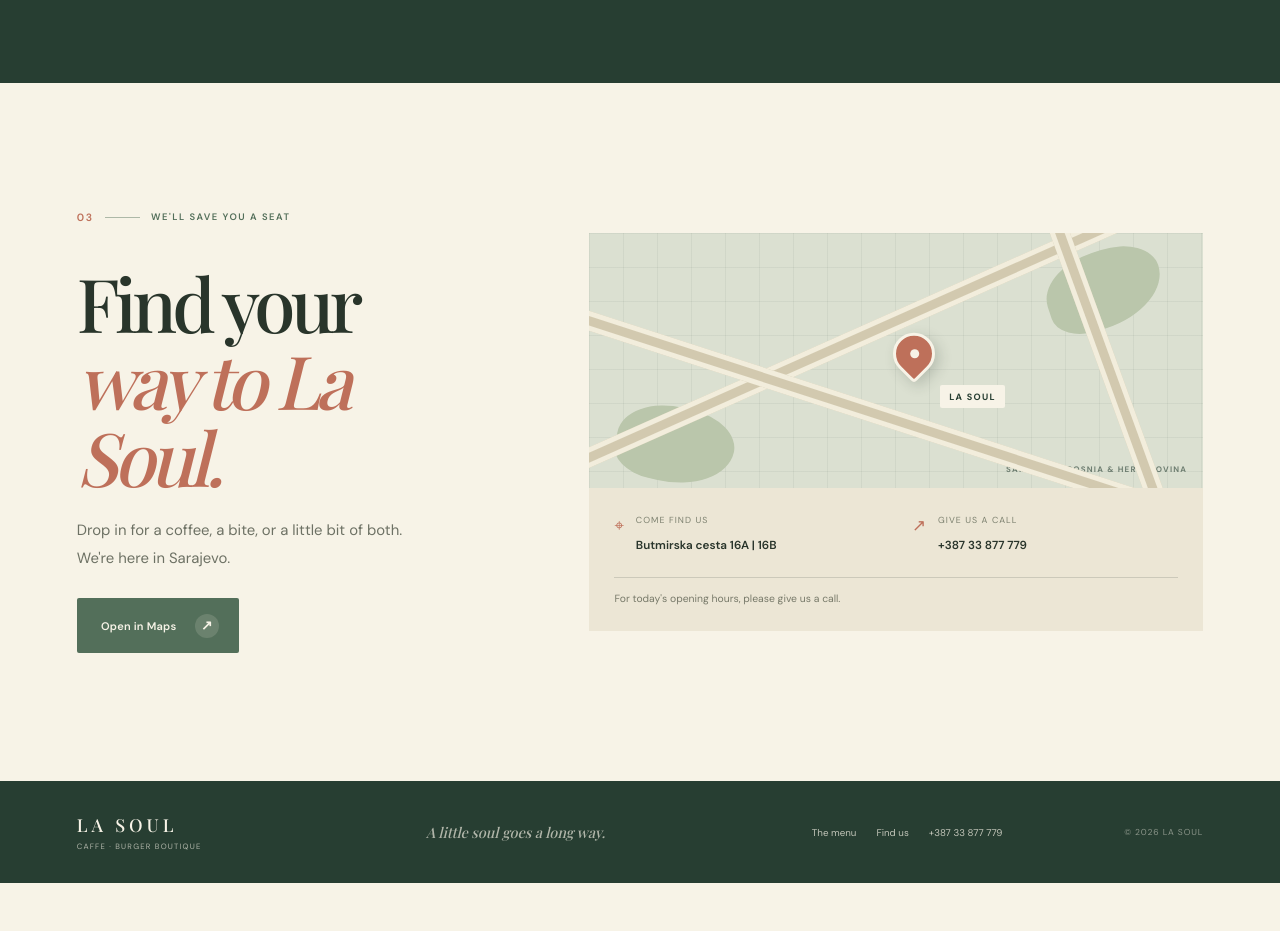
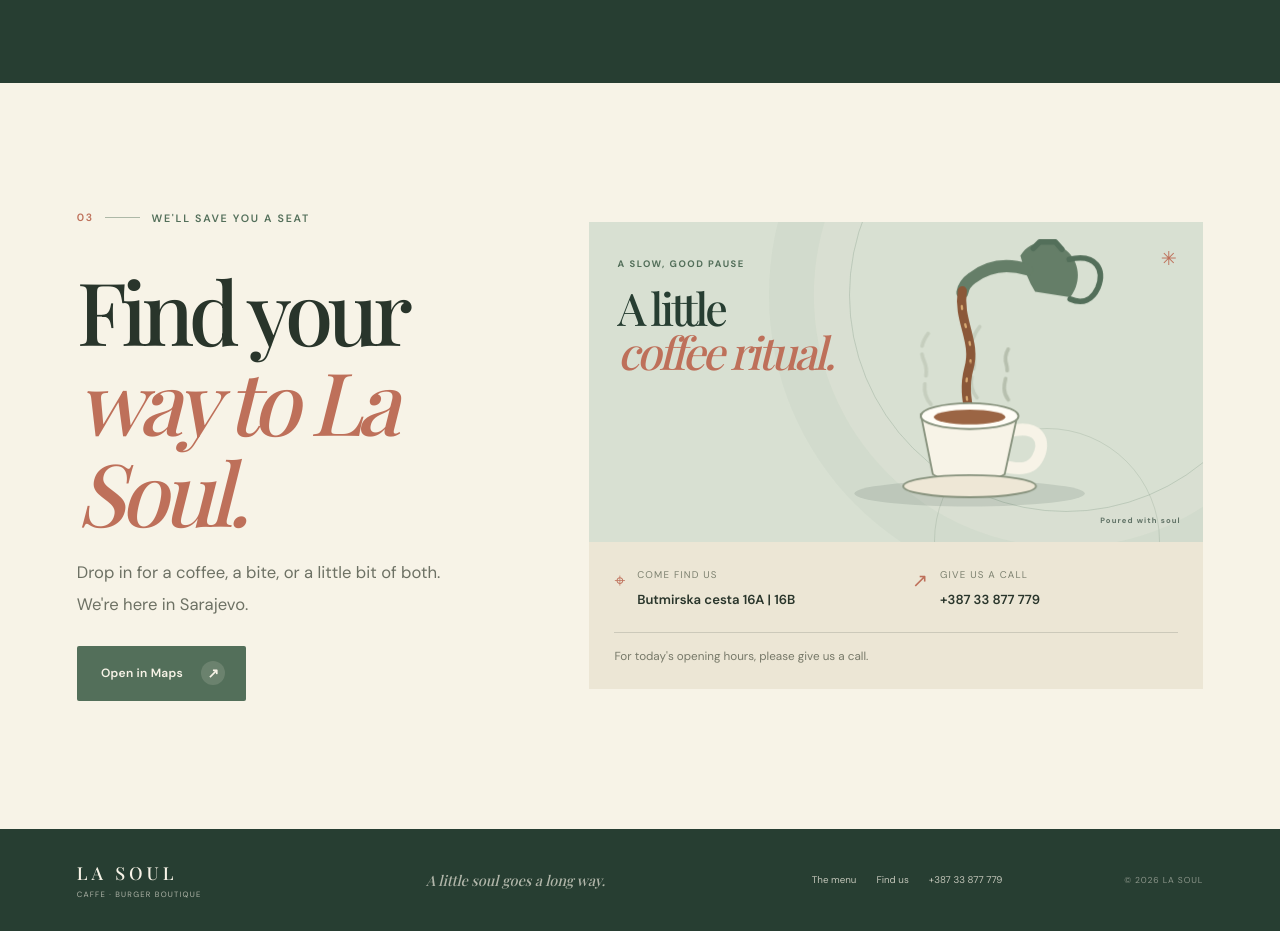
Before and after one commit to jiren9k-max/La-soul, a plain HTML site: page index.html in a window 1280 px wide. Shown: the part 2660-3591 px from the top of the page. Before the commit the page ends 3543 px from the top, so only its background shows below. Drawn offline with nearby package versions, Linux system fonts and the light colour scheme; a web font is replaced by a local one.

Commit message:
Add animated coffee pour to visit section

```diff
--- a/index.html
+++ b/index.html
@@ -187,12 +187,35 @@
           <a class="button button-green" href="https://maps.google.com/?q=Butmirska+cesta+16A%2C+Sarajevo" target="_blank" rel="noopener noreferrer"><span data-i18n="openMaps">Open in Maps</span><span class="button-arrow" aria-hidden="true">↗</span></a>
         </div>
         <div class="visit-card">
-          <div class="visit-map-art" aria-hidden="true">
-            <span class="map-road road-a"></span><span class="map-road road-b"></span><span class="map-road road-c"></span>
-            <span class="map-park park-a"></span><span class="map-park park-b"></span>
-            <span class="map-pin"><i></i></span>
-            <span class="map-label">LA SOUL</span>
-            <span class="map-caption" data-i18n="mapCaption">SARAJEVO · BOSNIA & HERZEGOVINA</span>
+          <div class="visit-coffee-art" aria-hidden="true">
+            <div class="coffee-art-copy">
+              <span class="coffee-art-kicker" data-i18n="coffeeRitualLabel">A slow, good pause</span>
+              <p data-i18n="coffeeRitualTitle">A little<br><em>coffee ritual.</em></p>
+            </div>
+            <span class="coffee-art-sparkle" aria-hidden="true">✳</span>
+            <svg class="coffee-pour-scene" viewBox="0 0 520 330" fill="none" aria-hidden="true">
+              <ellipse class="cup-shadow" cx="260" cy="286" rx="125" ry="14" />
+              <path class="coffee-steam steam-one" d="M218 185C203 168 218 155 211 139C206 128 207 119 215 108" />
+              <path class="coffee-steam steam-two" d="M268 178C253 160 270 147 264 132C260 121 263 111 271 101" />
+              <path class="coffee-steam steam-three" d="M302 187C291 172 304 161 300 149C297 140 300 133 307 125" />
+              <g class="coffee-pot">
+                <path class="kettle-body" d="M315 28C326 9 352 9 367 24C381 38 380 59 369 73L331 67C324 56 319 43 315 28Z" />
+                <path class="kettle-spout" d="M323 43C301 36 280 39 263 52C256 57 253 62 252 68" />
+                <path class="kettle-handle" d="M368 32C398 25 407 44 399 63C393 76 383 81 369 75" />
+                <path class="kettle-lid" d="M329 20L336 13H353L360 21" />
+              </g>
+              <path class="coffee-stream" d="M252 66C247 99 268 121 259 151C254 169 257 185 260 202" />
+              <path class="coffee-stream-highlight" d="M252 66C247 99 268 121 259 151C254 169 257 185 260 202" />
+              <circle class="coffee-drop coffee-drop-one" cx="258" cy="148" r="5" />
+              <circle class="coffee-drop coffee-drop-two" cx="259" cy="148" r="3.2" />
+              <path class="cup-handle" d="M301 219C336 210 343 229 334 247C328 259 316 262 294 255" />
+              <path class="cup-body" d="M207 200C237 214 282 214 312 200L298 265C272 283 244 283 220 265L207 200Z" />
+              <ellipse class="cup-rim" cx="260" cy="202" rx="53" ry="14" />
+              <ellipse class="coffee-surface" cx="260" cy="203" rx="39" ry="8" />
+              <path class="cup-base" d="M224 268C242 279 278 279 296 268" />
+              <ellipse class="cup-saucer" cx="260" cy="278" rx="72" ry="12" />
+            </svg>
+            <span class="coffee-art-stamp" data-i18n="coffeeRitualStamp">Poured with soul</span>
           </div>
           <div class="visit-details">
             <div class="visit-detail">
--- a/script.js
+++ b/script.js
@@ -26,7 +26,8 @@ const translations = {
     menuCtaNote: "The full menu is just a click away.", viewFullMenu: "View full menu",
     visitLabel: "We'll save you a seat", visitHeading: "Find your<br><em>way to La Soul.</em>",
     visitIntro: "Drop in for a coffee, a bite, or a little bit of both. We're here in Sarajevo.",
-    openMaps: "Open in Maps", mapCaption: "SARAJEVO · BOSNIA & HERZEGOVINA",
+    openMaps: "Open in Maps", coffeeRitualLabel: "A slow, good pause",
+    coffeeRitualTitle: "A little<br><em>coffee ritual.</em>", coffeeRitualStamp: "Poured with soul",
     addressLabel: "Come find us", callAhead: "Give us a call",
     hoursNote: "For today's opening hours, please give us a call.",
     footerLine: "A little soul goes a long way."
@@ -58,7 +59,8 @@ const translations = {
     menuCtaNote: "Cijeli meni vas čeka na jedan klik.", viewFullMenu: "Otvori cijeli meni",
     visitLabel: "Čuvamo vam mjesto", visitHeading: "Pronađite<br><em>put do La Soula.</em>",
     visitIntro: "Svratite na kafu, nešto za pojesti ili oboje. Nalazimo se u Sarajevu.",
-    openMaps: "Otvori u mapama", mapCaption: "SARAJEVO · BOSNA I HERCEGOVINA",
+    openMaps: "Otvori u mapama", coffeeRitualLabel: "Usporen trenutak",
+    coffeeRitualTitle: "Mali<br><em>kafeni ritual.</em>", coffeeRitualStamp: "Kafu sipamo s dušom",
     addressLabel: "Posjetite nas", callAhead: "Nazovite nas",
     hoursNote: "Za današnje radno vrijeme, molimo vas da nas pozovete.",
     footerLine: "Malo duše daleko se čuje."
--- a/styles.css
+++ b/styles.css
@@ -157,30 +157,52 @@ button { font: inherit; }
 
 .visit { display: grid; grid-template-columns: .8fr 1.2fr; align-items: center; gap: clamp(3rem, 8vw, 8rem); }
 .visit-copy .section-index { margin-bottom: 2.5rem; }
-.visit h2 { font-size: clamp(3.2rem, 5.8vw, 5.5rem); }
+.visit h2 { font-size: clamp(3.7rem, 6.8vw, 6rem); }
 .visit h2 em { color: var(--coral); }
-.visit-copy > p { max-width: 360px; margin: 1.3rem 0 1.6rem; }
-.button-green { min-height: 3rem; background: var(--sage-deep); color: var(--cream); font-size: .69rem; }
+.visit-copy .section-index { font-size: .67rem; }
+.visit-copy > p { max-width: 390px; margin: 1.3rem 0 1.6rem; font-size: 1.04rem; }
+.button-green { min-height: 3.15rem; background: var(--sage-deep); color: var(--cream); font-size: .75rem; }
 .button-green .button-arrow { background: rgba(247,243,231,.15); }
 .button-green:hover { background: var(--sage-dark); }
 .visit-card { background: #ece6d5; }
-.visit-map-art { position: relative; height: 255px; overflow: hidden; background: #dbe0d1; }
-.visit-map-art::before { position: absolute; inset: 0; background-image: linear-gradient(rgba(83,111,90,.08) 1px, transparent 1px), linear-gradient(90deg, rgba(83,111,90,.08) 1px, transparent 1px); background-size: 34px 34px; content: ""; }
-.map-road { position: absolute; z-index: 1; display: block; height: 19px; transform: rotate(-24deg); border: 5px solid #f2eddc; border-right: 0; border-left: 0; background: #d2c9af; }
-.road-a { top: 77px; left: -8%; width: 117%; }.road-b { top: 172px; left: -13%; width: 120%; transform: rotate(18deg); }.road-c { top: 107px; left: 47%; width: 73%; transform: rotate(70deg); }
-.map-park { position: absolute; z-index: 0; display: block; width: 118px; height: 76px; border-radius: 54% 46% 63% 37%; background: #bac6ab; }
-.park-a { top: 18px; right: 40px; transform: rotate(-18deg); }.park-b { bottom: 5px; left: 27px; transform: rotate(13deg); }
-.map-pin { position: absolute; z-index: 3; top: 50%; left: 53%; display: grid; width: 42px; height: 42px; transform: translate(-50%,-65%) rotate(-45deg); place-items: center; border: 3px solid var(--cream); border-radius: 50% 50% 50% 4px; background: var(--coral); box-shadow: 0 6px 14px rgba(41,53,43,.2); }
-.map-pin i { width: 9px; height: 9px; border-radius: 50%; background: var(--cream); }
-.map-label { position: absolute; z-index: 2; top: calc(50% + 25px); left: calc(53% + 26px); padding: .32rem .55rem; border-radius: 2px; background: var(--cream); color: var(--sage-dark); font-size: .57rem; font-weight: 700; letter-spacing: .14em; }
-.map-caption { position: absolute; right: 1rem; bottom: .9rem; color: var(--sage-dark); font-size: .5rem; font-weight: 700; letter-spacing: .15em; opacity: .6; }
+.visit-coffee-art { position: relative; min-height: 320px; overflow: hidden; isolation: isolate; background: #d8e0d2; }
+.visit-coffee-art::before { position: absolute; z-index: -1; top: -9rem; right: -5rem; width: 27rem; aspect-ratio: 1; border: 1px solid rgba(83,111,90,.2); border-radius: 50%; box-shadow: 0 0 0 2.2rem rgba(247,243,231,.17), 0 0 0 5rem rgba(83,111,90,.045); content: ""; }
+.visit-coffee-art::after { position: absolute; z-index: -1; right: 7%; bottom: -7rem; width: 14rem; aspect-ratio: 1; border: 1px solid rgba(83,111,90,.16); border-radius: 50%; content: ""; }
+.coffee-art-copy { position: absolute; z-index: 2; top: 1.8rem; left: 1.8rem; width: 43%; }
+.coffee-art-kicker { color: var(--sage-deep); font-size: .59rem; font-weight: 700; letter-spacing: .16em; text-transform: uppercase; }
+.coffee-art-copy p { margin: .9rem 0 0; color: var(--sage-dark); font-family: var(--serif); font-size: clamp(2.1rem, 3.5vw, 3.4rem); font-weight: 500; letter-spacing: -.065em; line-height: .98; }
+.coffee-art-copy em { color: var(--coral); font-weight: 500; }
+.coffee-art-sparkle { position: absolute; z-index: 1; top: 1.5rem; right: 1.65rem; color: var(--coral); font-size: 1.2rem; }
+.coffee-pour-scene { position: absolute; right: -1%; bottom: 0; width: 78%; height: 100%; overflow: visible; }
+.cup-shadow { fill: rgba(39,62,50,.12); }
+.coffee-steam { stroke: rgba(117,129,104,.56); stroke-width: 4; stroke-linecap: round; stroke-dasharray: 24 9; animation: steam-rise 2.4s ease-in-out infinite; }
+.steam-two { animation-delay: .45s; }.steam-three { animation-delay: .9s; }
+.kettle-body { fill: #657e68; }
+.kettle-spout { fill: none; stroke: #657e68; stroke-width: 13; stroke-linecap: round; stroke-linejoin: round; }
+.kettle-handle, .kettle-lid { fill: none; stroke: #536f5a; stroke-width: 6; stroke-linecap: round; stroke-linejoin: round; }
+.coffee-stream { stroke: #8b5839; stroke-width: 10; stroke-linecap: round; }
+.coffee-stream-highlight { stroke: #d8aa72; stroke-width: 2.5; stroke-linecap: round; stroke-dasharray: 3 17; animation: coffee-flow .48s linear infinite; }
+.coffee-drop { fill: #8b5839; transform-box: fill-box; transform-origin: center; animation: coffee-drop 1s cubic-bezier(.4,0,.7,1) infinite; }
+.coffee-drop-two { animation-delay: .5s; }
+.cup-handle { fill: none; stroke: #f7f3e7; stroke-width: 13; stroke-linecap: round; }
+.cup-body { fill: #f7f3e7; stroke: #87927d; stroke-width: 2; stroke-linejoin: round; }
+.cup-rim { fill: #fffdf6; stroke: #87927d; stroke-width: 2; }
+.coffee-surface { fill: #9b6544; transform-box: fill-box; transform-origin: center; animation: coffee-ripple 1.7s ease-in-out infinite; }
+.cup-base { stroke: #87927d; stroke-width: 2; stroke-linecap: round; }
+.cup-saucer { fill: #eee7d6; stroke: #87927d; stroke-width: 2; }
+.coffee-art-stamp { position: absolute; right: 1.4rem; bottom: 1.1rem; z-index: 2; color: rgba(39,62,50,.68); font-size: .48rem; font-weight: 700; letter-spacing: .15em; }
 .visit-details { display: grid; grid-template-columns: 1fr 1fr; gap: 1.2rem 2rem; padding: 1.6rem; }
 .visit-detail { display: flex; align-items: flex-start; gap: .75rem; }
-.visit-detail-icon { color: var(--coral); font-size: 1.05rem; }
-.visit-detail-label { display: block; margin-bottom: .45rem; color: #7c806f; font-size: .55rem; letter-spacing: .12em; text-transform: uppercase; }
-.visit-detail a { font-size: .73rem; font-weight: 600; }
+.visit-detail-icon { color: var(--coral); font-size: 1.2rem; }
+.visit-detail-label { display: block; margin-bottom: .45rem; color: #7c806f; font-size: .61rem; letter-spacing: .12em; text-transform: uppercase; }
+.visit-detail a { font-size: .82rem; font-weight: 600; }
 .visit-detail a:hover { color: var(--sage-deep); }
-.hours-note { grid-column: 1 / -1; margin: .25rem 0 0; border-top: 1px solid rgba(41,53,43,.16); padding-top: .9rem; color: #777969; font-size: .65rem; }
+.hours-note { grid-column: 1 / -1; margin: .25rem 0 0; border-top: 1px solid rgba(41,53,43,.16); padding-top: .9rem; color: #777969; font-size: .73rem; }
+
+@keyframes coffee-flow { to { stroke-dashoffset: -40; } }
+@keyframes coffee-drop { 0% { opacity: 0; transform: translateY(-18px) scale(.7); } 35% { opacity: 1; } 100% { opacity: 0; transform: translateY(18px) scale(1); } }
+@keyframes coffee-ripple { 0%, 100% { transform: scaleX(1); } 50% { transform: scaleX(.88); } }
+@keyframes steam-rise { 0%, 100% { opacity: .3; transform: translateY(5px); } 50% { opacity: .75; transform: translateY(-7px); } }
 
 .site-footer { display: grid; grid-template-columns: 1.2fr 1fr 1.4fr auto; align-items: center; gap: 2rem; padding: 2rem var(--page-pad); background: var(--sage-dark); color: var(--cream); }
 .footer-brand { display: flex; flex-direction: column; gap: .32rem; font-family: var(--serif); font-size: 1.12rem; letter-spacing: .22em; }
@@ -246,9 +268,11 @@ button { font: inherit; }
   .ribbon-track { gap: 1.2rem; font-size: .9rem; }
   .section-pad { padding-block: 5rem; }
   .story-grid { grid-template-columns: 1fr; gap: 1.4rem; margin-top: 2rem; }
-  .story h2, .menu-heading h2, .visit h2 { font-size: clamp(3rem, 12vw, 4.3rem); }
+  .story h2, .menu-heading h2 { font-size: clamp(3rem, 12vw, 4.3rem); }
+  .visit h2 { font-size: clamp(3.25rem, 13vw, 4.7rem); }
   .story-copy { max-width: 520px; }
-  .story-copy p, .menu-heading > p, .visit-copy > p { font-size: .84rem; }
+  .story-copy p, .menu-heading > p { font-size: .84rem; }
+  .visit-copy > p { font-size: .95rem; }
   .story-details { grid-template-columns: 1fr 1fr; gap: .65rem; margin-top: 3rem; }
   .detail-card { min-height: 205px; padding: 1rem; }
   .detail-card h3 { margin-top: 4.2rem; font-size: 1.28rem; }
@@ -268,7 +292,12 @@ button { font: inherit; }
   .menu-cta { align-items: flex-start; flex-direction: column; gap: 1rem; margin-top: 1.4rem; }
   .visit { grid-template-columns: 1fr; gap: 2.5rem; }
   .visit-copy .section-index { margin-bottom: 2rem; }
-  .visit-map-art { height: 210px; }
+  .visit-coffee-art { min-height: 255px; }
+  .coffee-art-copy { top: 1.35rem; left: 1.2rem; width: 45%; }
+  .coffee-art-kicker { font-size: .5rem; letter-spacing: .12em; }
+  .coffee-art-copy p { margin-top: .75rem; font-size: clamp(1.8rem, 8vw, 2.7rem); }
+  .coffee-pour-scene { right: -8%; width: 83%; }
+  .coffee-art-stamp { right: .9rem; bottom: .9rem; max-width: 7rem; font-size: .42rem; text-align: right; }
   .visit-details { grid-template-columns: 1fr; padding: 1.2rem; }
   .hours-note { grid-column: auto; }
   .site-footer { grid-template-columns: 1fr 1fr; gap: 1.45rem 1rem; padding-block: 1.7rem; }
@@ -279,4 +308,5 @@ button { font: inherit; }
 @media (prefers-reduced-motion: reduce) {
   *, *::before, *::after { scroll-behavior: auto !important; animation-duration: .01ms !important; animation-iteration-count: 1 !important; transition-duration: .01ms !important; }
   .hero-background-video { display: none; }
+  .coffee-stream-highlight, .coffee-drop, .coffee-steam, .coffee-surface { animation: none; }
 }
```
